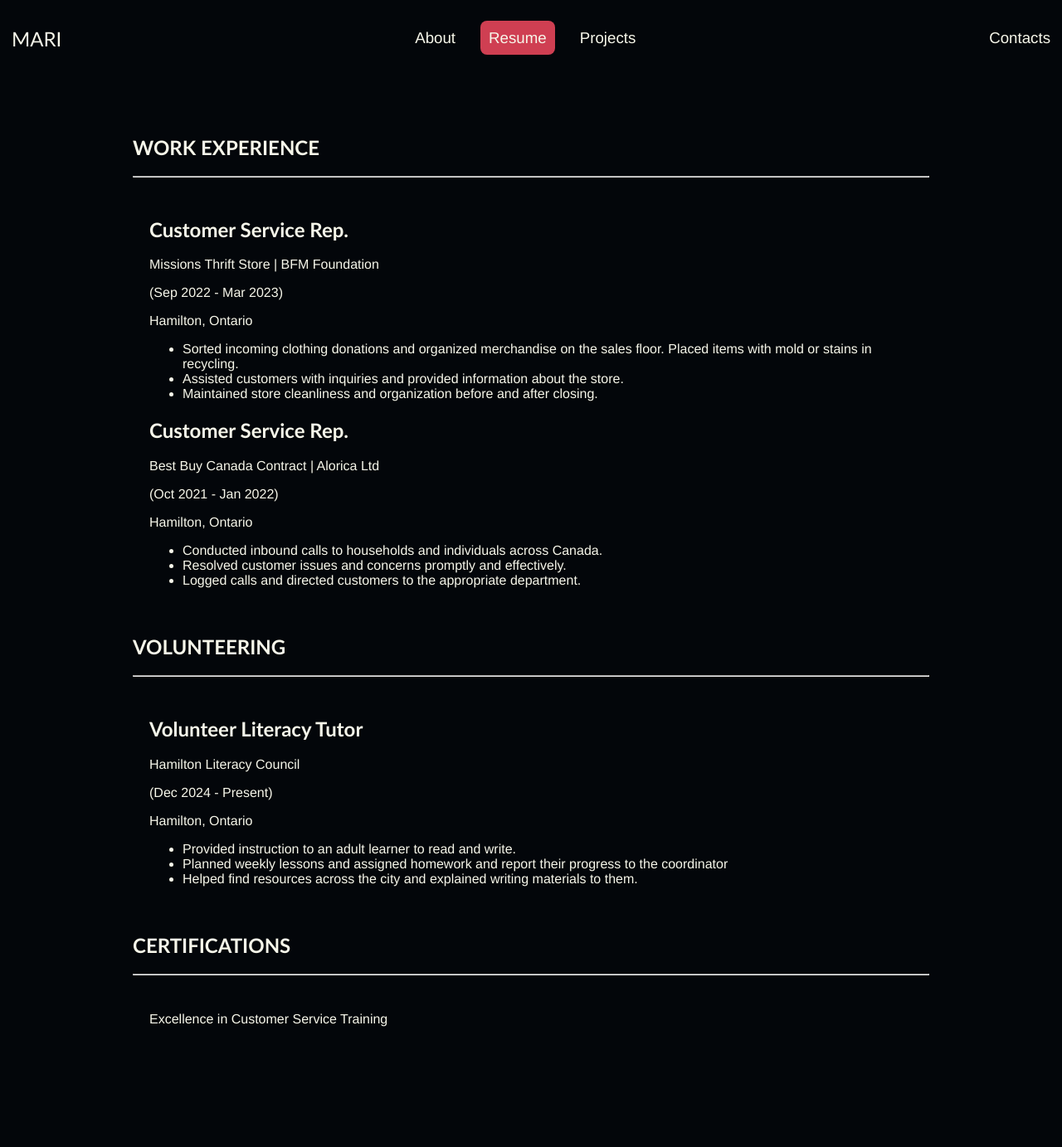
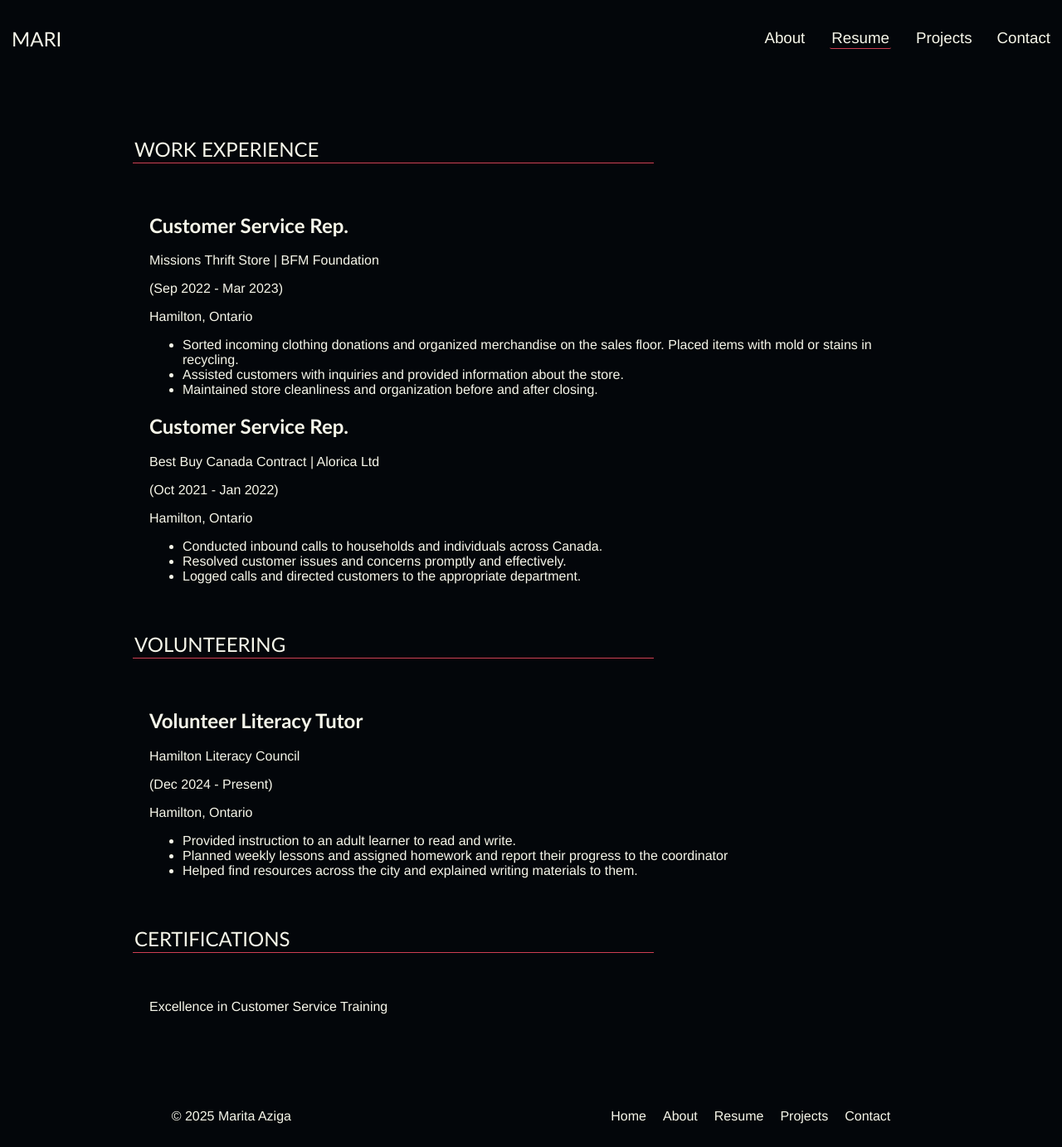
Before and after one commit to marisgit-dev/mari.github.io, a React (Create React App) app: page /resume in a window 1280 px wide. Shown: the whole page at 83% size. Before the commit the page ends 1324 px from the top, so only its background shows below. Built offline with nearby package versions, Linux system fonts and the light colour scheme.

Commit message:
Implementing Contact page

```diff
--- a/src/App.js
+++ b/src/App.js
@@ -4,26 +4,46 @@ import {
   Routes,
   Route,
 } from "react-router-dom";
+import { useState, useEffect } from 'react';
+
 import Home from "./pages/Home";
 import About from './pages/About';
 import Resume from './pages/Resume';
 import Projects from './pages/Projects';
-import Contacts from './pages/Contacts';
+import Contact from './pages/Contact';
 
 import NavBar from './components/NavBar';
+import Footer from './components/Footer';
+
+import "./App.css";
 
 function App() {
+  const [y, setY] = useState(window.scrollY);
+  const [totalY, setTotalY] = useState();
+  const [scrollBar, setScrollBar] = useState();
+
+  useEffect(() => {
+    window.addEventListener("scroll", () => setY(window.scrollY));
+    const element = document.getElementsByTagName("body")[0];
+    setTotalY(element.clientHeight);
+    setScrollBar(window.innerHeight);
+  },[y]);
+
+  const scroll = `${((y+scrollBar)/totalY)*100}`;
+
   return (
     <div className="App">
       <Router>
         <NavBar />
+        <div className='progressBar' style={{ width: scroll }}></div>
         <Routes>
           <Route path="/" element={<Home />} />
           <Route path="/about" element={<About />} />
           <Route path="/resume" element={<Resume />} />
           <Route path="/projects" element={<Projects />} />
-          <Route path="/contacts" element={<Contacts />} />
+          <Route path="/contact" element={<Contact />} />
         </Routes>
+        <Footer/>
       </Router>
     </div>
   );
--- a/src/components/Footer.js
+++ b/src/components/Footer.js
@@ -1,5 +1,19 @@
+import { Link } from 'react-router-dom';
 import '../css/Footer.css';
 
 export default function Footer() {
-
+    return (
+        <footer className='footer'>
+            <div className='copyright'>
+                <p>© 2025 Marita Aziga</p>
+            </div>
+            <div className='pages'>
+                <Link to="/">Home</Link>
+                <Link to="/about">About</Link>
+                <Link to="/resume">Resume</Link>
+                <Link to="/projects">Projects</Link>
+                <Link to="/contact">Contact</Link>
+            </div>
+        </footer>
+    );
 }
--- a/src/components/NavBar.js
+++ b/src/components/NavBar.js
@@ -27,11 +27,9 @@ export default function NavBar() {
                             Projects
                         </NavLink>
                     </h3>
-                </div>
-                <div className="contacts">
-                    <h3>
-                        <NavLink to="/contacts">
-                            Contacts
+                                        <h3>
+                        <NavLink to="/contact">
+                            Contact
                         </NavLink>
                     </h3>
                 </div>
--- a/src/css/Footer.css
+++ b/src/css/Footer.css
@@ -1 +1,23 @@
-/*Copyright © 2025 Marita Aziga*/
+.footer {
+    display: flex;
+    justify-content: space-around;
+    align-items: baseline;
+    padding: 12px 14px;
+    background-color: #03060a;
+    flex-direction: row;
+}
+
+.footer a {
+    color: #F7F7EA;
+    text-decoration: none;
+    font-weight: lighter;
+}
+
+.pages {
+    display: flex;
+    gap: 20px;
+}
+
+.pages a:hover {
+    color: #CF3F52;
+}
--- a/src/css/NavBar.css
+++ b/src/css/NavBar.css
@@ -15,6 +15,9 @@
     align-items: center;
     padding: 12px 14px;
     background-color: #03060a;
+    position: sticky;
+    top: 0;
+    z-index: 1000;
 }
 
 .navbar a {
@@ -30,10 +33,15 @@
 
 .navbar a:hover {
     color: #CF3F52;
+    padding: 2px;
+    border-bottom: 1px solid #CF3F52;
+    border-radius: 2px;
+
 }
 
 .active {
-    background-color: #CF3F52;
-    padding: 10px;
-    border-radius: 8px;
+    color: #CF3F52;
+    padding: 2px;
+    border-bottom: 1px solid #CF3F52;
+    border-radius: 2px;
 }
--- a/src/css/Resume.css
+++ b/src/css/Resume.css
@@ -1,4 +1,4 @@
-.container {
+.resume {
     display: flex;
     flex-direction: column;
     margin: 0px auto;
@@ -10,3 +10,10 @@
 .bodyContainer {
     padding: 20px;
 }
+
+.heading {
+    padding: 2px;
+    border-bottom: 1px solid #CF3F52;
+    font-weight: lighter;
+    width: 65%;
+}
--- /dev/null
+++ b/src/pages/Contact.js
@@ -0,0 +1,14 @@
+export default function Contact() {
+      return (
+            <div className="contact">
+                  <section>
+                        <h1>Want to get in touch?</h1>
+                        <p>Leave a message or fill out the form below.</p>
+                        <div></div>
+                  </section>
+                  <section>
+
+                  </section>
+            </div>
+      );
+}
--- a/src/pages/Contacts.js
+++ /dev/null
@@ -1,3 +0,0 @@
-export default function Contacts() {
-      return <h1>Leave a message</h1>;
-}
--- a/src/pages/Resume.js
+++ b/src/pages/Resume.js
@@ -2,10 +2,9 @@ import "../css/Resume.css";
 
 export default function Resume() {
       return (
-            <div className="container">
+            <div className="resume">
                   <section>
-                        <h1>WORK EXPERIENCE</h1>
-                        <hr />
+                        <h1 className="heading">WORK EXPERIENCE</h1>
                         <div className="bodyContainer">
                               <div>
                                     <h2>Customer Service Rep.</h2>
@@ -44,8 +43,7 @@ export default function Resume() {
                         </div>
                   </section>
                   <section>
-                        <h1>VOLUNTEERING</h1>
-                        <hr />
+                        <h1 className="heading">VOLUNTEERING</h1>
                         <div className="bodyContainer">
                               <div>
                                     <h2>Volunteer Literacy Tutor</h2>
@@ -66,8 +64,7 @@ export default function Resume() {
                         </div>
                   </section>
                   <section>
-                        <h1>CERTIFICATIONS</h1>
-                        <hr />
+                        <h1 className="heading">CERTIFICATIONS</h1>
                         <div className="bodyContainer">
                         <p>Excellence in Customer Service Training</p>
                         </div>
```
Also changed, not shown: package.json (+6 -1 lines), src/components/Form.js (added, +17 -0 lines), 1 other file (tests, documents, lock files or other folders).
